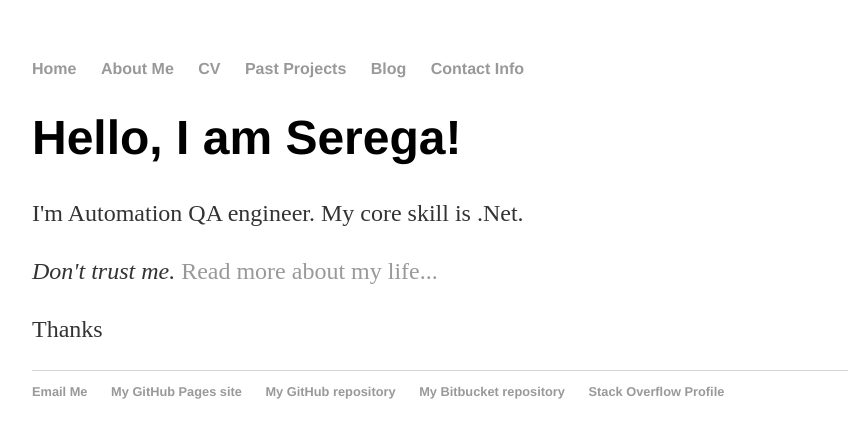
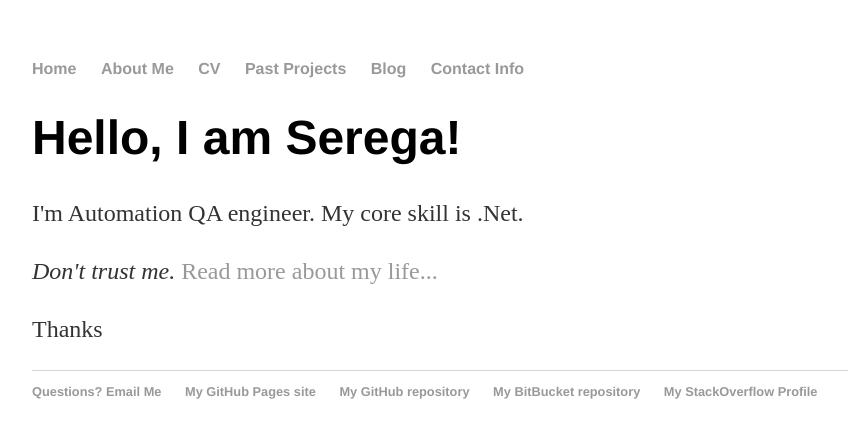
Before and after one commit to SeregaVRS/SeregaVRS.github.io, a Jekyll site: the page built from index.html, in a window 1280 px wide. Shown: the top 438 px of the page, without its empty margins (160-1008 px from the left). Built offline with Jekyll 4.4.1, drawn with Linux system fonts in a browser that asks for light colours.

Commit message:
update info

```diff
--- a/_layouts/default.html
+++ b/_layouts/default.html
@@ -23,11 +23,11 @@
 			</div><!-- /.container -->
 			<footer>
 	    		<ul>
-	        		<li><a href="mailto:vrsserega@gmail.com">Email Me</a></li>
+	        		<li><a href="mailto:vrsserega@gmail.com">Questions? Email Me</a></li>
 	        		<li><a href="https://seregavrs.github.io">My GitHub Pages site</a></li>
 	        		<li><a href="https://github.com/seregavrs">My GitHub repository</a></li>
-				<li><a href="https://bitbucket.org/SeregaRS/">My Bitbucket repository</a></li>
-				<li><a href="https://stackoverflow.com/users/10220150/serega-vrs">Stack Overflow Profile</a></li>
+				<li><a href="https://bitbucket.org/SeregaRS/">My BitBucket repository</a></li>
+				<li><a href="https://stackoverflow.com/users/10220150/serega-vrs">My StackOverflow Profile</a></li>
 			</ul>
 			</footer>
 		</body>
```
